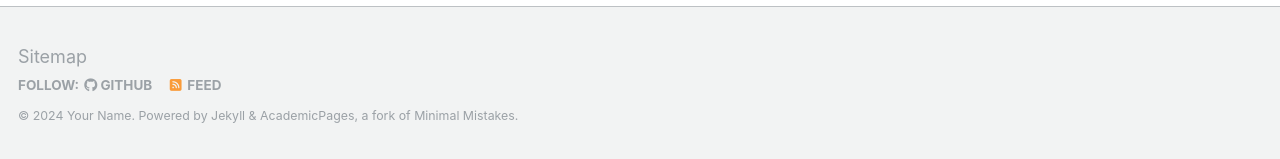
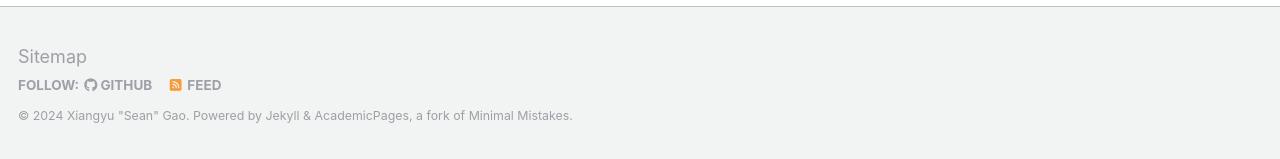
Before and after one commit to xga0/xga0.github.io, a Jekyll site: the page built from _pages/about.md, in a window 1280 px wide and 900 px high, scrolled down 2463 px. Shown: the part 738-897 px from the top of the window. Built offline with Jekyll 4.4.1, drawn with Linux system fonts in a browser that asks for light colours; some web fonts are replaced.

Commit message:
Update _config.yml

```diff
--- a/_config.yml
+++ b/_config.yml
@@ -10,7 +10,7 @@
 locale                   : "en-US"
 title                    : 'Xiangyu "Sean" Gao'
 title_separator          : "-"
-name                     : &name "Your Name"
+name                     : &name 'Xiangyu "Sean" Gao'
 description              : &description "personal description"
 url                      : https://academicpages.github.io # the base hostname & protocol for your site e.g. "https://mmistakes.github.io"
 baseurl                  : "" # the subpath of your site, e.g. "/blog"
```
